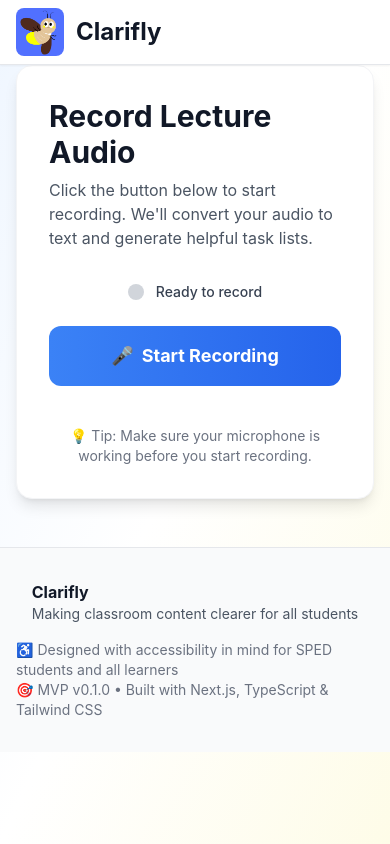
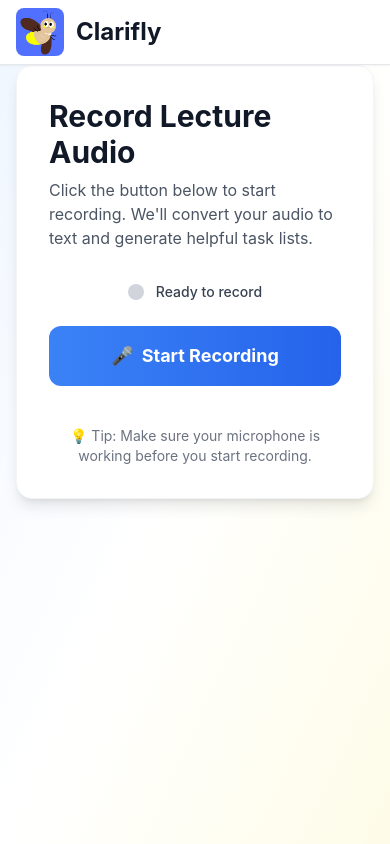
Before and after one commit to maflopeztuyub/clarifly, a Next.js app in the folder Clarifly/: page / in a window 390 px wide. Built offline with nearby package versions, Linux system fonts and the light colour scheme.

Commit message:
microphone

```diff
--- a/Clarifly/src/app/page.tsx
+++ b/Clarifly/src/app/page.tsx
@@ -74,22 +74,6 @@ export default function Home() {
           )}
         </div>
       </div>
-
-      {/* Footer */}
-      <footer className="bg-gray-50 border-t border-gray-200 py-8">
-        <div className="max-w-7xl mx-auto px-4 sm:px-6 lg:px-8">
-          <div className="flex flex-col md:flex-row justify-between items-center gap-4">
-            <div>
-              <h3 className="font-bold text-gray-900">Clarifly</h3>
-              <p className="text-sm text-gray-600">Making classroom content clearer for all students</p>
-            </div>
-            <div className="text-sm text-gray-500">
-              <p>♿ Designed with accessibility in mind for SPED students and all learners</p>
-              <p>🎯 MVP v0.1.0 • Built with Next.js, TypeScript & Tailwind CSS</p>
-            </div>
-          </div>
-        </div>
-      </footer>
     </main>
   );
 }
```
Also changed, not shown: Clarifly/src/app/layout.tsx (+1 -1 lines).
